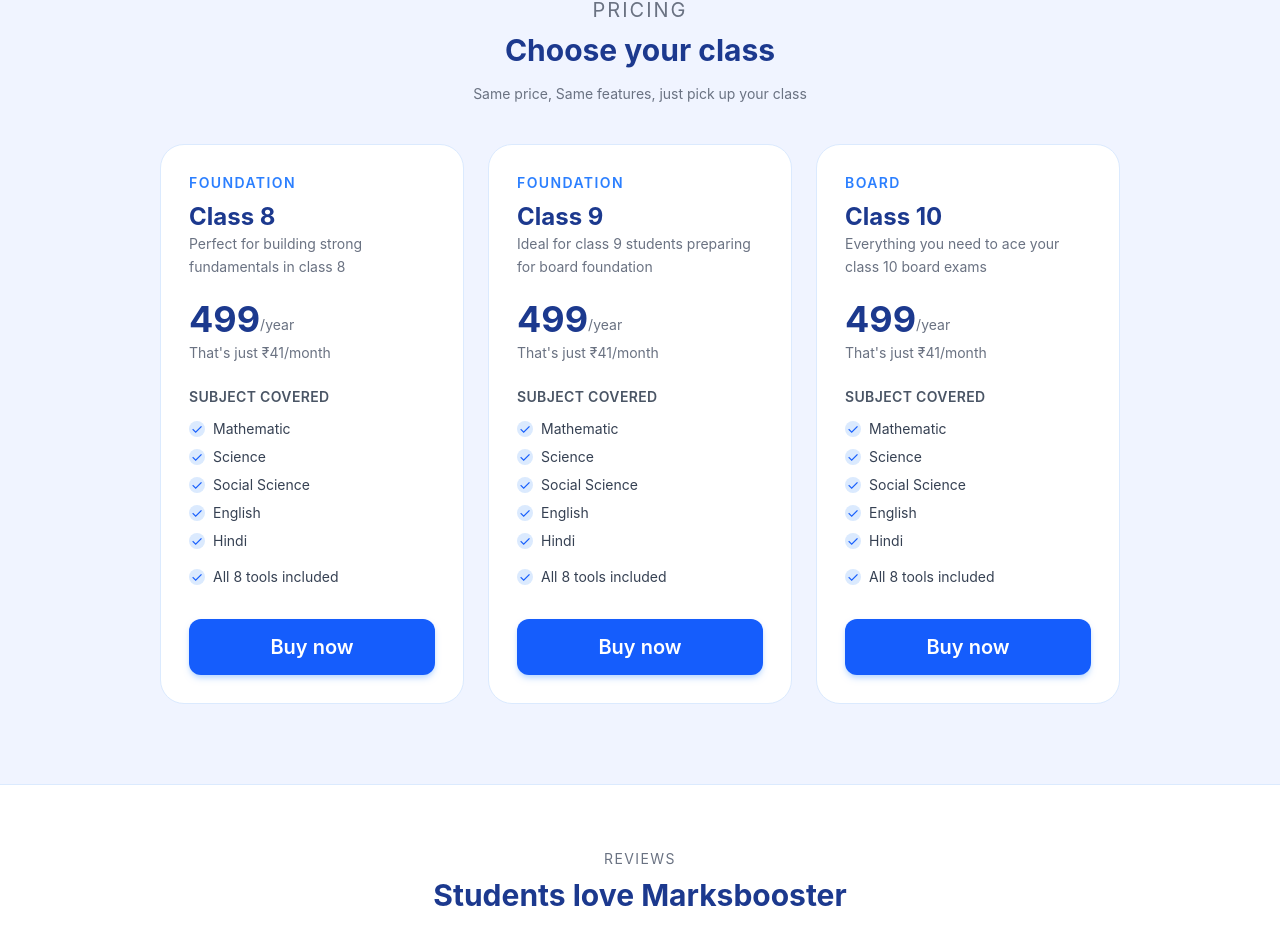
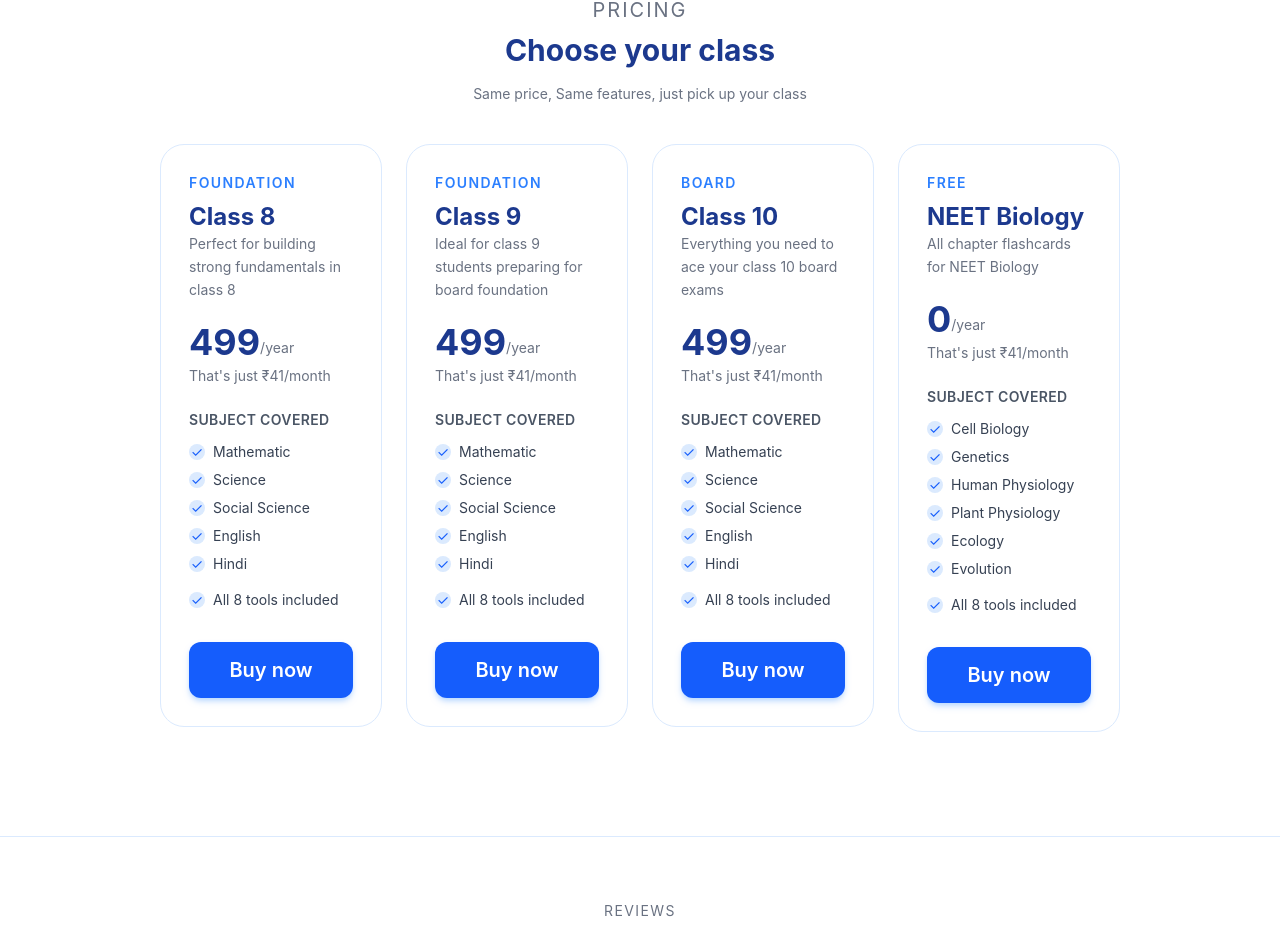
Before and after one commit to mdmahtabhabib/Marksbooster, a React (Vite) app: page / in a window 1280 px wide. Shown: the part 1514-2448 px from the top of the page. Built offline with nearby package versions, Linux system fonts and the light colour scheme.

Commit message:
made app jsx clean

```diff
--- a/package.json
+++ b/package.json
@@ -13,6 +13,7 @@
     "@tailwindcss/vite": "^4.3.0",
     "react": "^19.2.6",
     "react-dom": "^19.2.6",
+    "react-router-dom": "^7.16.0",
     "tailwindcss": "^4.3.0"
   },
   "devDependencies": {
--- a/src/App.jsx
+++ b/src/App.jsx
@@ -1,25 +1,15 @@
-import Stats from "./Components/Stats"
-import Nav from "./Components/Nav"
-import Hero from "./Components/Hero"
-import Features from "./Components/Features"
-import Cources from "./Components/Cources"
-import Testimonials from "./Components/Testimonials"
-import Faq from "./Components/Faq"
-import Banner from "./Components/Banner"
-import Footer from "./Components/Footer"
+
+import {  BrowserRouter, Routes, Route } from "react-router-dom";
+import Home from "./Components/Home";
+
+
 function App() {
   return (
-    <div className="bg-[#F0F4FF] font-sans ">
-    <Nav />
-    <Hero />
-    <Stats />
-    <Features />
-    <Cources />
-    <Testimonials />
-    <Faq />
-    <Banner />
-    <Footer />
-    </div>
+  <BrowserRouter>
+    <Routes>
+     <Route path="/" element={<Home />} />
+    </Routes>
+    </BrowserRouter>
   )
 }
 
--- a/src/Components/Cources.jsx
+++ b/src/Components/Cources.jsx
@@ -3,15 +3,17 @@ function Cources(){
         {class: "Class 8" , tag: "Foundation" , price: 499 , Subjects: ["Mathematic" , "Science" , "Social Science" , "English" , "Hindi"], desc:"Perfect for building strong fundamentals in class 8"} ,
         {class: "Class 9" , tag: "Foundation" , price: 499 , Subjects: ["Mathematic" , "Science" , "Social Science" , "English" , "Hindi"], desc:"Ideal for class 9 students preparing for board foundation"} ,
         {class: "Class 10" , tag: "Board" , price: 499 , Subjects: ["Mathematic" , "Science" , "Social Science" , "English" , "Hindi"], desc:"Everything you need to ace your class 10 board exams"} ,
+        {class: "NEET Biology",tag: "Free",price: 0,Subjects: ["Cell Biology", "Genetics", "Human Physiology", "Plant Physiology", "Ecology", "Evolution"], desc: "All chapter flashcards for NEET Biology "}
     ];
+    const Neet = [{class: "NEET Biology",tag: "Free",price: 0,Subjects: ["Cell Biology", "Genetics", "Human Physiology", "Plant Physiology", "Ecology", "Evolution"], desc: "All chapter flashcards for NEET Biology "}];
 return(
     <section id="Course" className="max-w-5xl mx-auto px-5 md:px-8 py-14 md:py-20" >
         <p className="text-xl text-gray-500 text-center tracking-widest mb-2 " >PRICING</p>
          <h1 className="text-2xl md:text-3xl text-center font-bold text-blue-900 mb-4" >Choose your class</h1>
          <p className="text-center text-gray-500 text-sm mb-10 " >Same price, Same features, just pick up your class</p>
-         <div className=" grid grid-cols-1 sm:grid-cols-3 gap-6 items-start" >
+         <div className=" grid grid-cols-1 sm:grid-cols-4 gap-6 items-start" >
             {Cources.map((Course , i) => (
-                <div key={i} className="bg-white rounded-3xl border p-7 relative transition-all border-blue-100 hover:border-blue-300 hover:shadow-md " >
+                <div key={i} className="bg-white rounded-3xl border p-7  relative transition-all border-blue-100 hover:border-blue-300 hover:shadow-md " >
                 <div className="mb-5" >
                 <p className="text-sm text-blue-500 font-semibold uppercase tracking-widest mb-2" >{Course.tag}</p>
                 <h3 className="text-2xl font-bold text-blue-900" >{Course.class}</h3>
@@ -40,6 +42,8 @@ return(
                 </div>
             )
         )}
+
+         <div></div>
          </div>
     </section>
 )
--- /dev/null
+++ b/src/Components/Home.jsx
@@ -0,0 +1,25 @@
+import Stats from "./Stats";
+import Nav from "./Nav";
+import Hero from "./Hero";
+import Features from "./Features";
+import Cources from "./Cources";
+import Testimonials from "./Testimonials";
+import Faq from "./Faq";
+import Banner from "./Banner";
+import Footer from "./Footer";
+function Home(){
+   return (
+<div>
+     <Nav />
+    <Hero />
+    <Stats />
+    <Features />
+    <Cources />
+    <Testimonials />
+    <Faq />
+    <Banner />
+    <Footer />
+</div>
+  )
+}
+export default Home;
```
Also changed, not shown: 1 other file (tests, documents, lock files or other folders).
